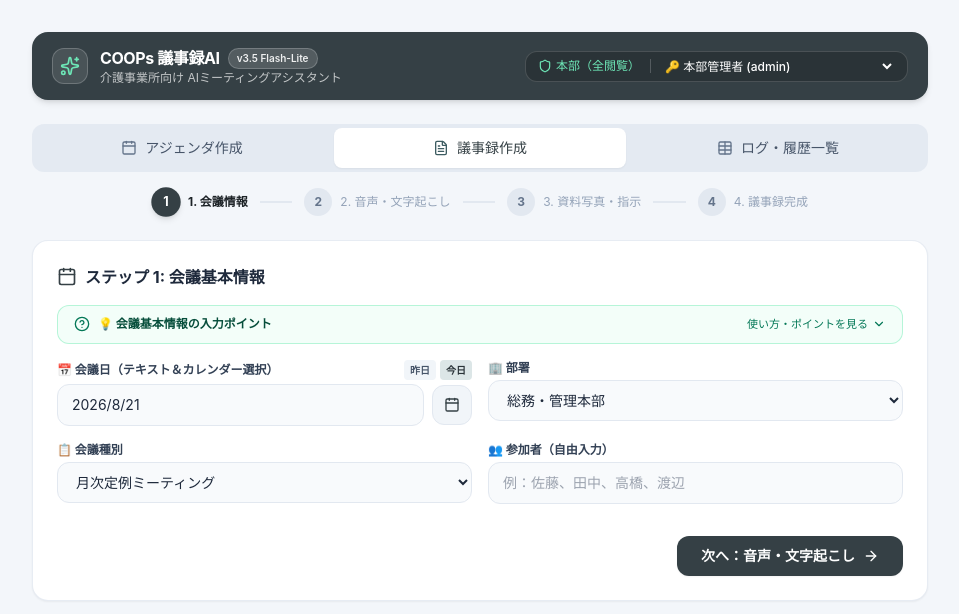
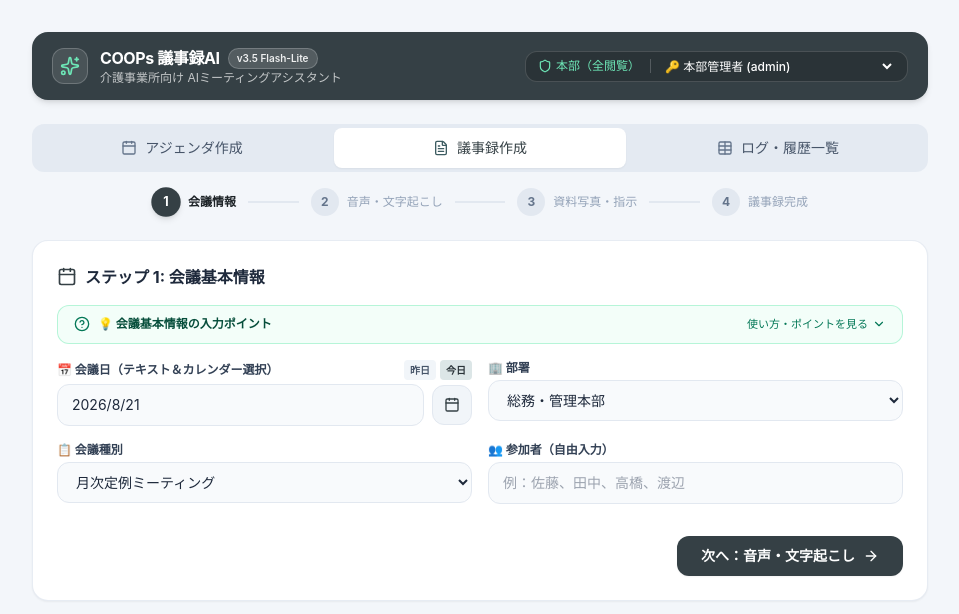
Before and after one commit to ShimaMW/coops-MTG-AI, a Next.js app: page / in a window 1280 px wide. Shown: the top 614 px of the page, without its empty margins (160-1119 px from the left). Built offline with nearby package versions, Linux system fonts and the light colour scheme.

Commit message:
fix: remove duplicate step numbers next to circular step badges

```diff
--- a/src/components/MinutesTab.tsx
+++ b/src/components/MinutesTab.tsx
@@ -328,7 +328,7 @@ export const MinutesTab: React.FC<MinutesTabProps> = ({
                     : "text-slate-400"
                 }`}
               >
-                {s.num}. {s.label}
+                {s.label}
               </span>
             </button>
             {idx < 3 && (
```
